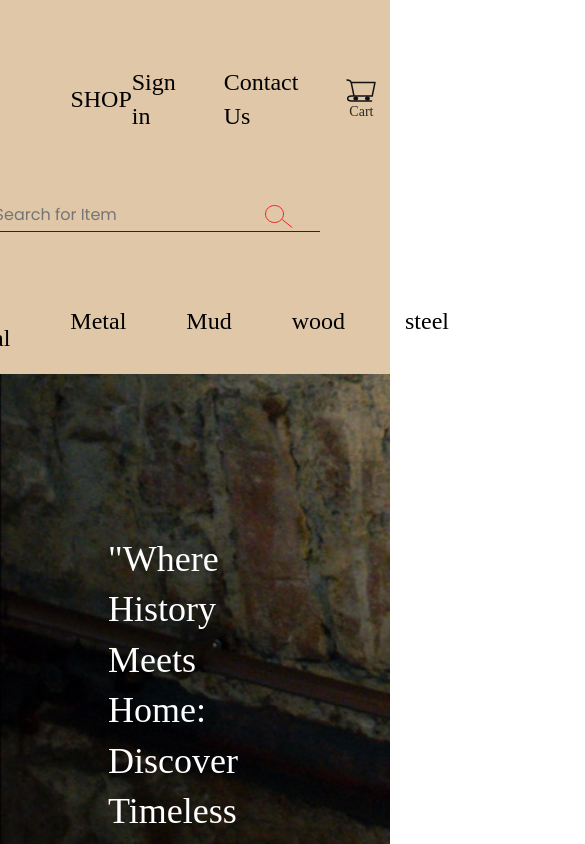
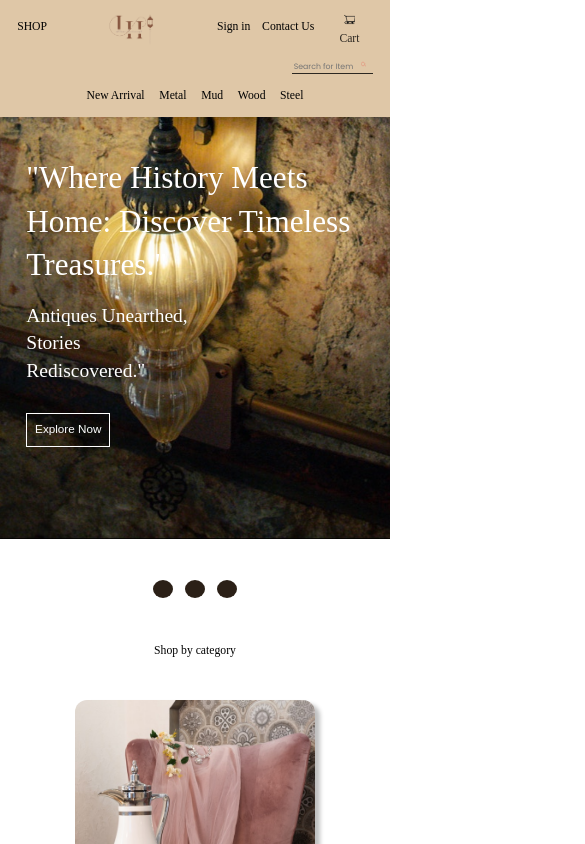
Before and after one commit to priyanshu102002/ifra-project, a React (Vite) app: page / in a window 390 px wide. Shown: the top 844 px of the page, 585 px wide, since content can reach past the window. Built offline with nearby package versions, Linux system fonts and the light colour scheme; a web font is replaced by a local one.

Commit message:
responsivness is also done

```diff
--- a/src/components/Footer.jsx
+++ b/src/components/Footer.jsx
@@ -5,7 +5,6 @@ import "./Footer.css";
 const Footer = () => {
     return (
         <footer>
-            <img src="/Images/logo.png" alt="" />
             <img src="/Images/logo.png" alt="" />
             <div className="nav-links">
                 <div className="categories">
@@ -29,7 +28,7 @@ const Footer = () => {
                     <div className="input">
                         <input
                             type="text"
-                            placeholder="Yes, here’s my emaiil"
+                            placeholder="Email Address"
                         />
                         <button>&gt;</button>
                     </div>
--- a/src/components/Hero.css
+++ b/src/components/Hero.css
@@ -4,8 +4,9 @@
     background: url("/Images/landingImg.png"),
         lightgray 0.58px -1347.901px / 100% 335.079% no-repeat;
     background-size: cover;
+    background-position: center;
     background-color: black;
-    padding: 0 6.75rem;
+    padding: 0 6.75vw;
 }
 
 .hero-wrapper {
@@ -13,28 +14,27 @@
 }
 
 .hero-wrapper h3 {
-    font-size: 2.25rem;
+    font-size: 2.25vw;
     font-style: normal;
     font-weight: 400;
     line-height: 140%;
     color: white;
-    padding-top: 10rem;
-    padding-bottom: 3.88rem;
-
+    padding-top: 10vw;
+    padding-bottom: 3.88vw;
 }
 
 .hero-wrapper h5 {
-    font-size: 1.5rem;
+    font-size: 1.5vw;
     font-style: normal;
     font-weight: 400;
     line-height: 140%;
     color: white;
-padding-bottom: 7.31rem;
+    padding-bottom: 7.31vw;
     width: 50%;
 }
 
 .hero-wrapper button {
-    font-size: 1.5rem;
+    font-size: 1.5vw;
     font-style: normal;
     font-weight: 400;
     line-height: 140%;
@@ -42,7 +42,7 @@ padding-bottom: 7.31rem;
 
     background-color: transparent;
     border: 1px solid white;
-    padding: 0.5rem;
+    padding: 0.5vw;
     cursor: pointer;
     transition: all 0.3s ease-in-out;
 }
@@ -51,3 +51,35 @@ padding-bottom: 7.31rem;
     background-color: white;
     color: black;
 }
+
+@media screen and (max-width: 768px) {
+    .hero{
+        height: 50vh;
+    }
+    .hero-wrapper {
+        width: 100%;
+    }
+    .hero-wrapper h3{
+        font-size: 5vw;
+    }
+    .hero-wrapper h5{
+        font-size: 3vw;
+    }
+    .hero-wrapper button{
+        font-size: 3vw;
+        padding: 1vw;
+    }
+}
+
+@media screen and (max-width: 415px) {
+    .hero-wrapper h3{
+        font-size: 8vw;
+    }
+    .hero-wrapper h5{
+        font-size: 5vw;
+    }
+    .hero-wrapper button{
+        font-size: 3vw;
+        padding: 2vw;
+    }
+}
--- a/src/components/Navbar.css
+++ b/src/components/Navbar.css
@@ -1,9 +1,9 @@
 nav {
     background-color: var(--primary-color);
-    height: 23.375rem;
+    height: 23.375vw;
     width: 100%;
-    padding: 0 4.4rem;
-    padding-bottom: 3.56rem;
+    padding: 0 4.4vw;
+    padding-bottom: 3.56vw;
 
     display: flex;
     flex-direction: column;
@@ -17,7 +17,7 @@ nav {
 }
 
 .nav-wrapper a {
-    font-size: 1.5rem;
+    font-size: 1.5vw;
     font-style: normal;
     font-weight: 400;
     line-height: 140%;
@@ -26,19 +26,19 @@ nav {
 .navbar {
     display: flex;
     align-items: center;
-    gap: 0.875rem;
+    gap: 0.875vw;
 }
 
 .navbar .bar {
-    font-size: 1.5rem;
+    font-size: 1.5vw;
 }
 
 .navbar a {
     text-transform: uppercase;
 }
 .logo {
-    width: 12.5rem;
-    height: 12.5rem;
+    width: 12.5vw;
+    height: 12.5vw;
 }
 
 .logo img {
@@ -50,7 +50,7 @@ nav {
     display: flex;
     justify-content: space-between;
     align-items: center;
-    gap: 3rem;
+    gap: 3vw;
 }
 
 .links-cart {
@@ -61,7 +61,7 @@ nav {
 }
 
 .links-cart a {
-    font-size: 0.875rem;
+    font-size: 0.875vw;
     font-style: normal;
     font-weight: 400;
     line-height: 140%;
@@ -74,13 +74,13 @@ nav {
     display: flex;
     justify-content: right;
 
-    padding-bottom: 3.5rem;
+    padding-bottom: 3.5vw;
 }
 
 .search-bar {
     display: flex;
     align-items: center;
-    gap: 1rem;
+    gap: 1vw;
 
     position: relative;
 }
@@ -90,13 +90,13 @@ nav {
     border: none;
     border-bottom: 1px solid rgb(0, 0, 0, 0.8);
 
-    width: 20.8125rem;
+    width: 20.8125vw;
     background-color: var(--primary-color);
-    padding: 0.5rem;
+    padding: 0.5vw;
 }
 
 .search-bar input::placeholder {
-    font-size: 1rem;
+    font-size: 1vw;
     font-weight: 400;
     line-height: 140%;
     font-family: "Poppins", sans-serif;
@@ -105,6 +105,7 @@ nav {
 .search-bar svg {
     position: absolute;
     right: 8%;
+    width: 1.5vw;
 }
 
 /* NavLinks */
@@ -113,10 +114,61 @@ nav {
     display: flex;
     justify-content: center;
     align-items: center;
-    gap: 3.75rem;
+    gap: 3.75vw;
 
-    font-size: 1.5rem;
+    font-size: 1.5vw;
     font-style: normal;
     font-weight: 400;
     line-height: 140%;
+    text-transform: capitalize;
 }
+
+@media screen and (max-width: 768px) {
+    nav {
+        padding-bottom: 4vw;
+    }
+
+    .nav-wrapper a {
+        font-size: 2.5vw;
+    }
+    .navlinks {
+        font-size: 2.5vw;
+        font-style: normal;
+        font-weight: 400;
+        line-height: 140%;
+    }
+    .search-bar input::placeholder {
+        font-size: 2vw;
+    }
+
+    .links-cart svg {
+        width: 3vw;
+
+    }
+}
+
+@media screen and (max-width: 415px) {
+    nav {
+        padding-bottom: 6vw;
+        height: 30vw;
+    }
+    .nav-wrapper a {
+        font-size: 3vw;
+    }
+
+    .logo {
+        width: 14vw;
+        height: 14vw;
+    }
+
+    .links-cart {
+        width: 12vw;
+    }
+    .navlinks {
+        font-size: 3vw;
+        font-style: normal;
+        font-weight: 400;
+        line-height: 140%;
+    }
+
+}
--- a/src/components/Shop.css
+++ b/src/components/Shop.css
@@ -1,19 +1,18 @@
 .shop {
-    padding: 0 5.69rem;
-    /* background-color: blueviolet; */
+    padding: 0 5.69vw;
 }
 
 .shop-wrapper {
     text-align: center;
-    margin-top: 10.44rem;
+    margin-top: 10.44vw;
 }
 
 .shop-wrapper h3 {
-    font-size: 3rem;
+    font-size: 3vw;
     font-style: normal;
     font-weight: 400;
     line-height: 140%;
-    padding: 10.56rem 0;
+    padding: 10.56vw 0;
 }
 
 .cards {
@@ -23,19 +22,36 @@
     flex-wrap: wrap;
     align-items: center;
     width: 100%;
-
-    gap: 10rem;
-
+    gap: 10vw;
 }
 
-.cards-wrapper{
+.cards-wrapper {
     width: 100%;
     display: flex;
     justify-content: space-between;
     align-items: center;
+}
+
+.center {
+    object-position: left !important;
+}
+
+@media screen and (max-width: 768px) {
+    .cards-wrapper{
+        flex-wrap: wrap;
+    }
+    .cards {
+        gap: 10vw;
+    }
+    .cards-wrapper{
+        justify-content: space-evenly;
+        gap: 4rem;
+    }
 
 }
 
-.center{
-    object-position: left  !important;
+@media screen and (max-width: 414px) {
+    .cards {
+        gap: 20vw;
+    }
 }
--- a/src/components/UI/Card.css
+++ b/src/components/UI/Card.css
@@ -25,3 +25,10 @@
     border-radius: 0.75rem;
     object-position: bottom;
 }
+
+@media screen and (max-width: 768px) {
+
+    .card {
+        margin-bottom: 0;
+    }
+}
--- a/src/components/WorksPages/Items.css
+++ b/src/components/WorksPages/Items.css
@@ -1,41 +1,51 @@
-.Items{
+.Items {
     display: flex;
     justify-content: space-between;
     align-items: center;
     width: 100%;
-    padding: 2rem 6rem;
+    padding: 2vw 6vw;
 }
 
-.Items img{
-    width: 25rem;
-    height:  25rem;
+.Items img {
+    width: 25vw;
+    height: 25vw;
     object-fit: cover;
 }
 
-.text{
+.text {
     width: 50%;
-
 }
 
-.text h4{
+.text h4 {
     color: #916847;
 
     font-family: Poppins;
-font-size: 2rem;
+    font-size: 2vw;
     font-style: normal;
     font-weight: 500;
-line-height: 140%; /* 2.8rem */
+    line-height: 140%;
     text-transform: capitalize;
 }
 
-.text p{
+.text p {
     color: rgba(54, 54, 54, 0.81);
 
     font-family: Poppins;
-font-size: 1.25rem;
+    font-size: 1.25vw;
     font-style: normal;
     font-weight: 400;
     line-height: 140%;
-margin-top: 1rem;
+    margin-top: 1vw;
     text-transform: capitalize;
 }
+
+@media screen and (max-width:768px){
+    .text p {
+        font-size: 1.5vw;
+    }
+}
+@media screen and (max-width:415px){
+    .text p{
+        font-size: 2vw;
+    }
+}
--- a/src/components/WorksPages/TableDecor.jsx
+++ b/src/components/WorksPages/TableDecor.jsx
@@ -8,6 +8,18 @@ const items = [
         subtitle: "elephant tea light",
         description:
             "Embrace the enchantment of our Elephant Tea Light, where functionality meets artistry in the most delightful way. This adorable tea light holder is more than just a luminous accessory; it's a conversation starter, an embodiment of craftsmanship, and a touch of wildlife magic for your home.",
+    },
+    {
+        img: "https://images.unsplash.com/photo-1704795170536-e656327afea4?q=80&w=1958&auto=format&fit=crop&ixlib=rb-4.0.3&ixid=M3wxMjA3fDB8MHxwaG90by1wYWdlfHx8fGVufDB8fHx8fA%3D%3D ",
+        subtitle: "camel tea light",
+        description:
+            "Introducing Our Elephant Tea Light: Illuminate with Elegance and Whimsy Embrace the enchantment of our Elephant Tea Light, where functionality meets artistry in the most delightful way. This adorable tea light holder is more than just a luminous accessory; it's a conversation starter, an embodiment of craftsmanship, and a touch of wildlife magic for your home.",
+    },
+    {
+        img: "https://images.unsplash.com/photo-1704795170536-e656327afea4?q=80&w=1958&auto=format&fit=crop&ixlib=rb-4.0.3&ixid=M3wxMjA3fDB8MHxwaG90by1wYWdlfHx8fGVufDB8fHx8fA%3D%3D ",
+        subtitle: "camel tea light",
+        description:
+            "Introducing Our Elephant Tea Light: Illuminate with Elegance and Whimsy Embrace the enchantment of our Elephant Tea Light, where functionality meets artistry in the most delightful way. This adorable tea light holder is more than just a luminous accessory; it's a conversation starter, an embodiment of craftsmanship, and a touch of wildlife magic for your home.",
     },
     {
         img: "https://images.unsplash.com/photo-1682686580950-960d1d513532?q=80&w=1887&auto=format&fit=crop&ixlib=rb-4.0.3&ixid=M3wxMjA3fDF8MHxwaG90by1wYWdlfHx8fGVufDB8fHx8fA%3D%3D",
@@ -22,29 +34,7 @@ const TableDecor = () => {
         <section className="tableDecor-wrapper">
             <h2>table Decor </h2>
             <div className="tableDecor-container">
-                <Items
-                    img={items[0].img}
-                    subtitle={items[0].subtitle}
-                    description={items[0].description}
-                />
-                {/* For item to reverse pass the classname to reverse */}
-                <Items
-                    img={items[1].img}
-                    subtitle={items[1].subtitle}
-                    description={items[1].description}
-                    classname="reverse"
-                />
-                <Items
-                    img={items[0].img}
-                    subtitle={items[0].subtitle}
-                    description={items[0].description}
-                />
-                <Items
-                    img={items[1].img}
-                    subtitle={items[1].subtitle}
-                    description={items[1].description}
-                    classname="reverse"
-                />
+                {items.map((item, index) => <Items key={index} img={item.img} subtitle={item.subtitle} description={item.description} classname={index % 2 !== 0 ? 'reverse' : ''} />)}
             </div>
             <button className="tableDecor-btn">Connect with us</button>
         </section>
```
Also changed, not shown: src/components/Footer.css (+64 -16 lines), src/components/Room.css (+46 -11 lines), src/components/WinterShop.css (+58 -18 lines), src/components/WorksPages/TableDecor.css (+21 -15 lines). Lines whose indentation alone changed are shown as unchanged.
